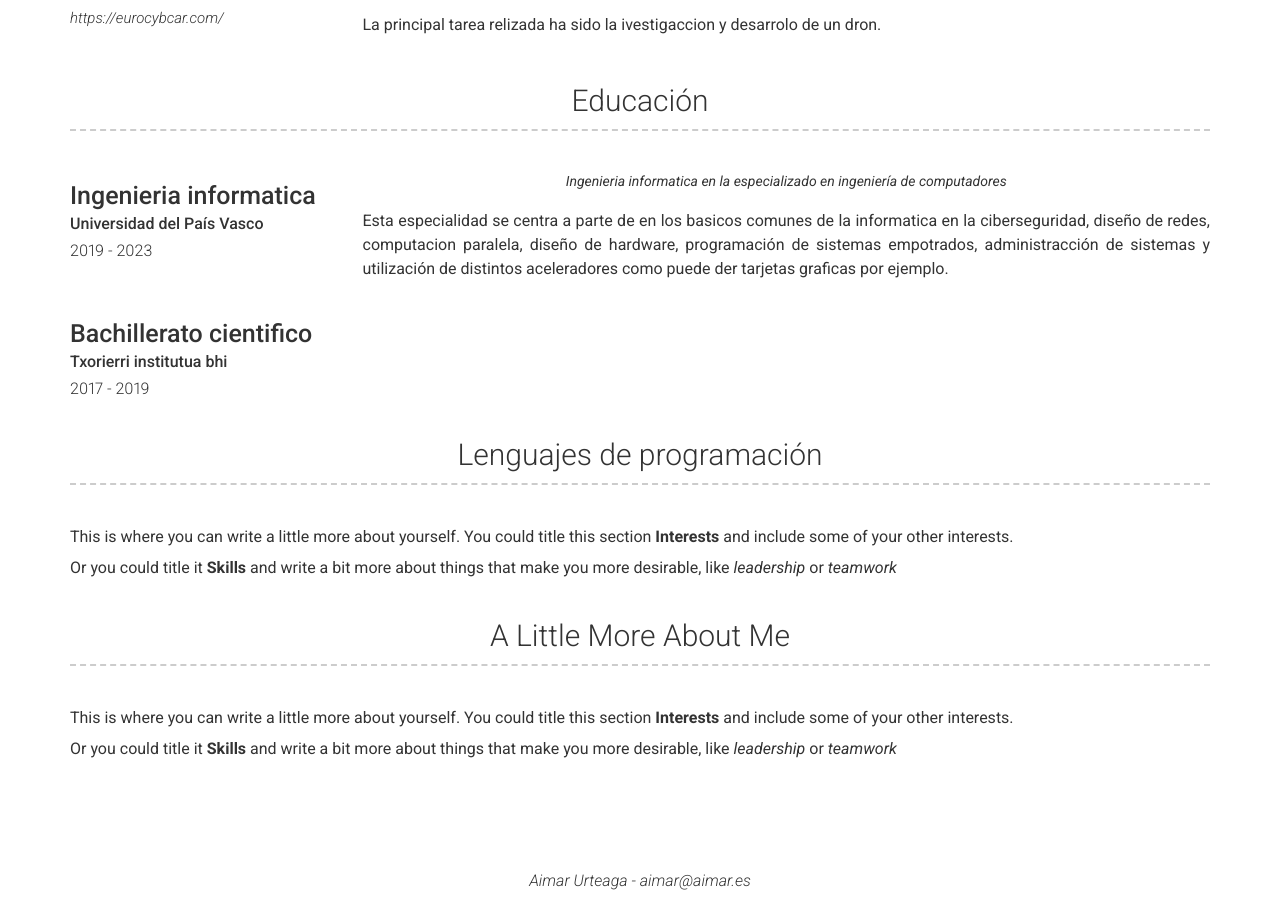
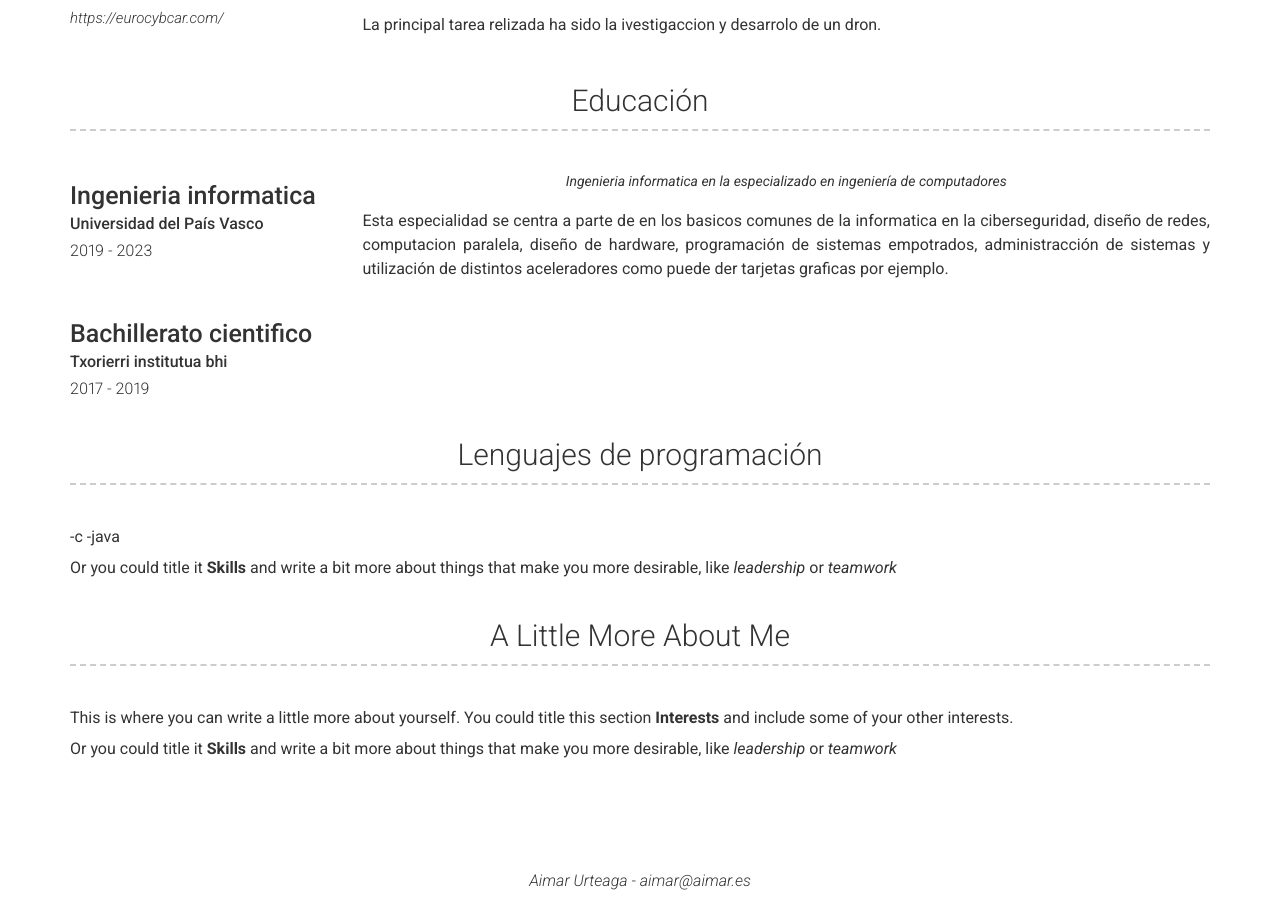
Before and after one commit to AimarUrteaga/curr-culum-vitae, a Jekyll site: the page built from index.md, in a window 1280 px wide and 900 px high, scrolled down 869 px. Built offline with Jekyll 4.4.1, drawn with Linux system fonts in a browser that asks for light colours; nearby versions of some CDN libraries.

Commit message:
first commit

```diff
--- a/_config.yml
+++ b/_config.yml
@@ -118,7 +118,8 @@ content:
   - title: Lenguajes de programación
     layout: text
     content: | # this will include new lines to allow paragraphs
-      This is where you can write a little more about yourself. You could title this section **Interests** and include some of your other interests.
+      -c
+      -java
 
       Or you could title it **Skills** and write a bit more about things that make you more desirable, like *leadership* or *teamwork*
 
```
